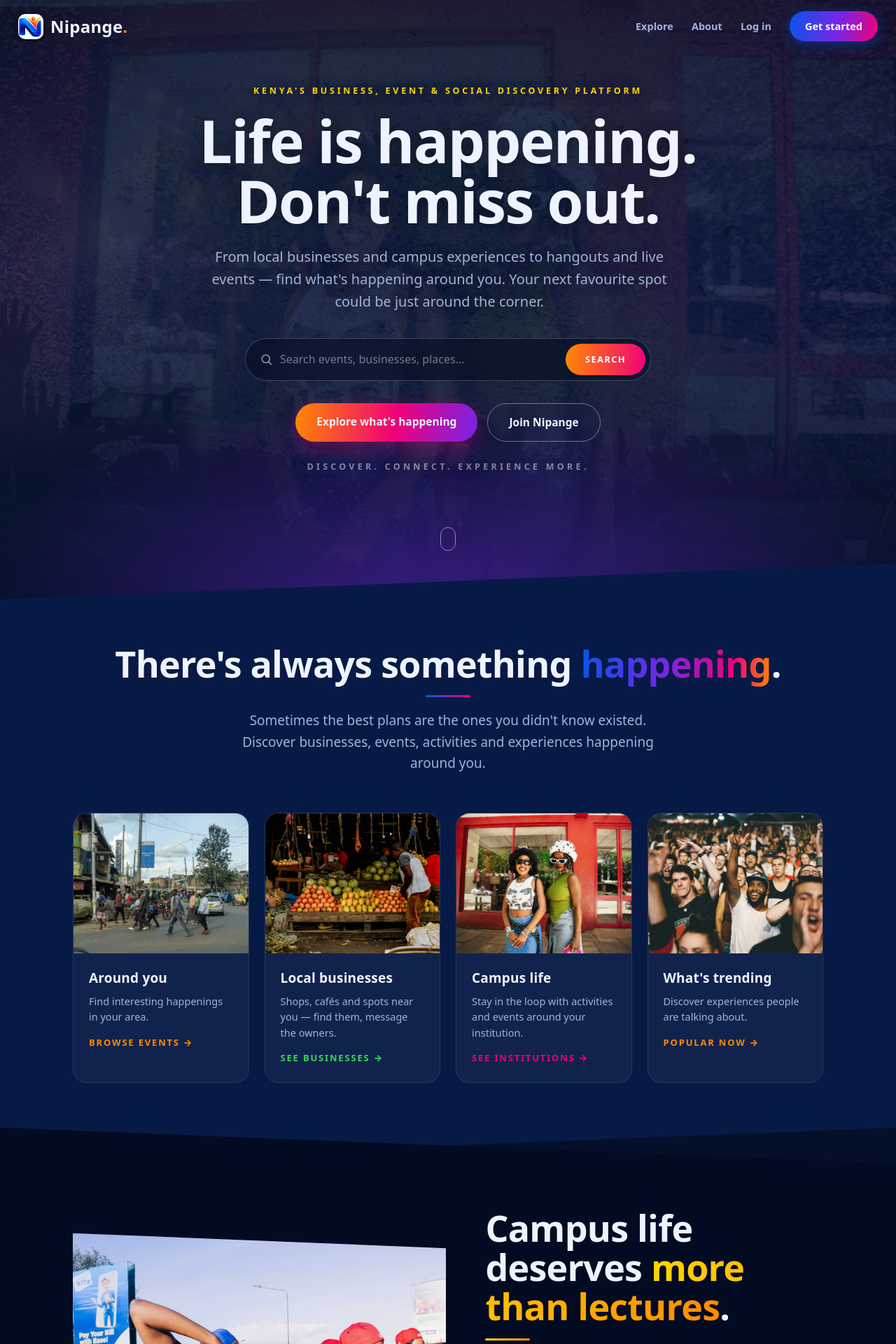
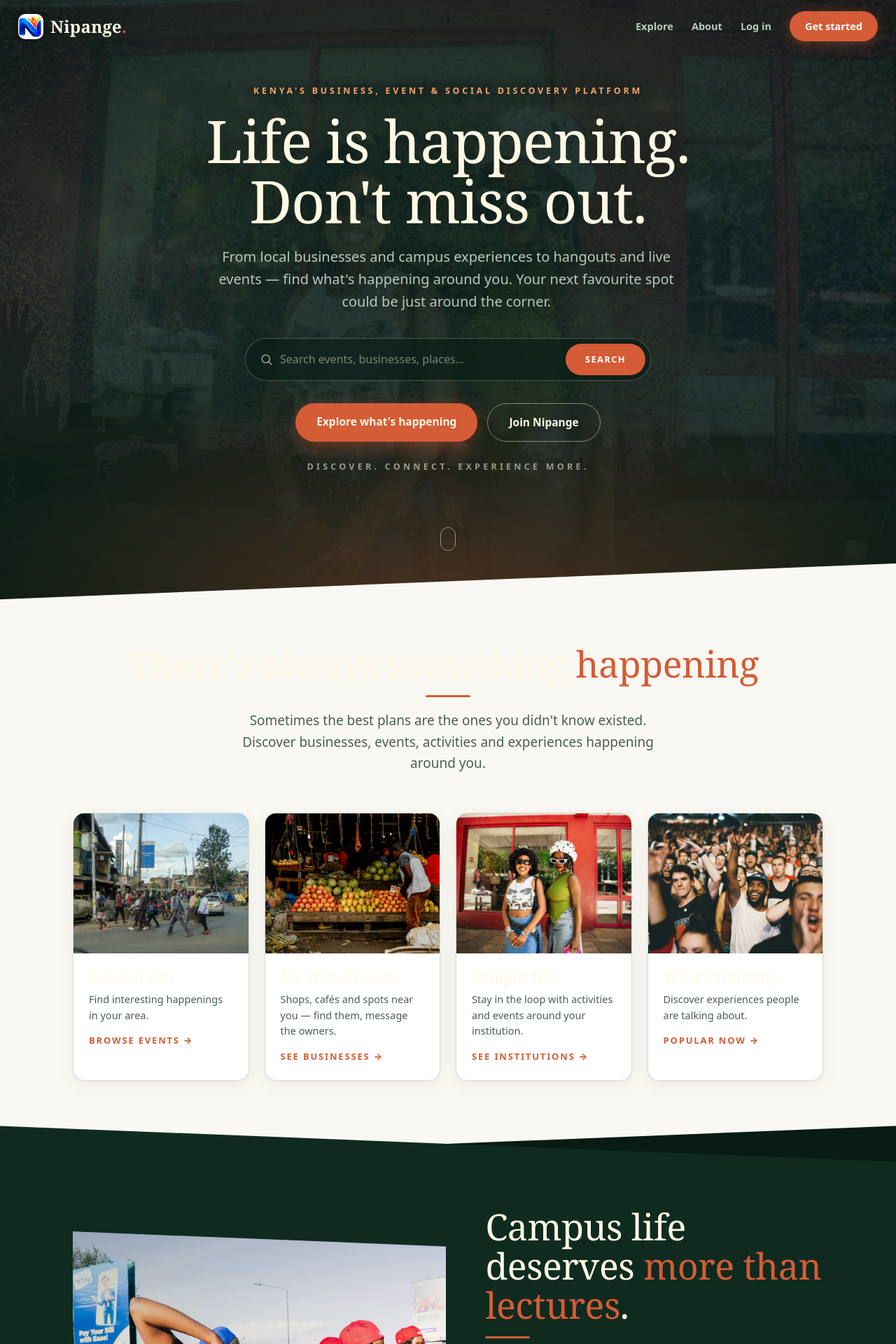
Before and after one commit to Collinskib/tukutane, a PHP site: page / in a window 1280 px wide. Shown: the top 1920 px of the page at 70% size. Run offline with PHP 8.4, Linux system fonts and the light colour scheme.

Commit message:
Landing: retheme to Nipange design system
Drops the vibrant navy/electric palette for the site theme — cream
sections alternating with deep forest green, Georgia serif display
type, burnt-orange accent for CTAs/marks. Hero keeps the animated
photo slideshow under a green-tinted veil; scrolled nav flips to the
app's cream translucent header.

Generated with [Devin](https://devin.ai)

Co-Authored-By: Devin <158243242+devin-ai-integration[bot]@users.noreply.github.com>

```diff
--- a/assets/landing.css
+++ b/assets/landing.css
@@ -1,52 +1,59 @@
-/* ============ Nipange landing — Solid State interpretation ============ */
-.lp{--nv:#071A45;--nv2:#050f2e;--nv3:#04102a;--blue:#0755E8;--orange:#FF8A00;--yellow:#FFD500;--pink:#F00078;--purple:#7625E8;--green:#38D957;--ink:#eef3ff;--mut:#a3b2d9;
-  margin:0;background:var(--nv3);color:var(--ink);font:16px/1.6 system-ui,-apple-system,sans-serif;-webkit-font-smoothing:antialiased}
+/* ============ Nipange landing — Solid State structure, Nipange palette ============ */
+/* Dark surfaces use cream ink; light (cream) sections flip --ink/--mut/--card-d/--line-d */
+.lp{--g1:#163e31;--g2:#0f2b20;--g3:#081b14;--cream:#fff8e3;--mist:#e0e8df;--accent:#d45c36;--accent-lt:#f0a56b;
+  --ink:#fff8e3;--mut:#b9c8bd;--card-d:rgba(255,248,227,.05);--line-d:rgba(255,248,227,.12);--btn-line:rgba(255,248,227,.35);
+  margin:0;background:var(--g3);color:var(--ink);font:16px/1.6 system-ui,-apple-system,sans-serif;-webkit-font-smoothing:antialiased}
 .lp *,.lp *::before,.lp *::after{box-sizing:border-box}
 .lp img{display:block;max-width:100%}
 .lp a{color:inherit}
 .lp-wrap{max-width:1120px;margin:0 auto;padding:0 24px}
+.lp-light{background:#faf8f2;--ink:#192b21;--mut:#4a6053;--card-d:#fff;--line-d:#d8ddd3;--btn-line:#a9b3a6}
 
 /* ---------- nav ---------- */
 .lp-nav{position:fixed;inset:0 0 auto;z-index:50;display:flex;align-items:center;gap:20px;padding:16px 26px;transition:background .3s,box-shadow .3s,padding .3s}
-.lp-nav.lp-solid{background:rgba(5,15,46,.88);backdrop-filter:blur(12px);box-shadow:0 1px 0 rgba(238,243,255,.08);padding:10px 26px}
+.lp-nav.lp-solid{background:rgba(250,248,242,.9);backdrop-filter:blur(12px);box-shadow:0 1px 0 #d8ddd3;padding:10px 26px}
+.lp-nav.lp-solid .lp-links a{color:#4a6053}
+.lp-nav.lp-solid .lp-links a:hover{color:#192b21}
+.lp-nav.lp-solid .lp-logo span{color:#192b21}
+.lp-nav.lp-solid .lp-burger span{background:#192b21}
 .lp-logo{display:inline-flex;align-items:center;gap:10px;text-decoration:none}
 .lp-logo img{width:36px;height:36px;border-radius:10px;object-fit:cover;box-shadow:0 2px 10px rgba(0,0,0,.35)}
-.lp-logo span{font:800 24px/1 system-ui;letter-spacing:.01em;color:var(--ink)}
-.lp-logo i{font-style:normal;color:var(--orange)}
+.lp-logo span{font:700 24px/1 Georgia,'Times New Roman',serif;letter-spacing:.01em;color:var(--ink)}
+.lp-logo i{font-style:normal;color:var(--accent)}
 .lp-links{margin-left:auto;display:flex;align-items:center;gap:26px}
 .lp-links a{text-decoration:none;font-size:14.5px;font-weight:600;color:var(--mut);transition:color .15s}
 .lp-links a:hover{color:var(--ink)}
-.lp-join{background:linear-gradient(100deg,var(--blue),var(--purple) 55%,var(--pink));color:#fff!important;padding:10px 22px;border-radius:99px;font-weight:700;box-shadow:0 4px 18px rgba(7,85,232,.45);transition:transform .15s,box-shadow .25s}
-.lp-join:hover{transform:translateY(-2px);box-shadow:0 8px 26px rgba(240,0,120,.4)}
+.lp-join{background:var(--accent);color:#fff!important;padding:10px 22px;border-radius:99px;font-weight:700;box-shadow:0 4px 18px rgba(212,92,54,.4);transition:transform .15s,box-shadow .25s}
+.lp-join:hover{transform:translateY(-2px);box-shadow:0 8px 26px rgba(212,92,54,.5)}
 .lp-burger{display:none;margin-left:auto;background:none;border:0;padding:8px;cursor:pointer}
 .lp-burger span{display:block;width:24px;height:2px;background:var(--ink);margin:5px 0;border-radius:2px;transition:transform .2s,opacity .2s}
-.lp-menu{position:fixed;inset:0;z-index:49;background:rgba(4,16,42,.97);backdrop-filter:blur(10px);display:flex;flex-direction:column;align-items:center;justify-content:center;gap:30px}
+.lp-menu{position:fixed;inset:0;z-index:49;background:rgba(8,27,20,.97);backdrop-filter:blur(10px);display:flex;flex-direction:column;align-items:center;justify-content:center;gap:30px}
 .lp-menu[hidden]{display:none}
-.lp-menu a{text-decoration:none;font-size:24px;font-weight:700;color:var(--ink)}
+.lp-menu a{text-decoration:none;font-size:24px;font-weight:700;color:var(--cream)}
 .lp-menu .lp-join{font-size:18px;padding:14px 34px}
-.lp-menuopen .lp-burger span:nth-child(1){transform:translateY(7px) rotate(45deg)}
+.lp-menuopen .lp-burger span:nth-child(1){transform:translateY(7px) rotate(45deg);background:var(--cream)}
 .lp-menuopen .lp-burger span:nth-child(2){opacity:0}
-.lp-menuopen .lp-burger span:nth-child(3){transform:translateY(-7px) rotate(-45deg)}
+.lp-menuopen .lp-burger span:nth-child(3){transform:translateY(-7px) rotate(-45deg);background:var(--cream)}
 .lp-menuopen{overflow:hidden}
 
 /* ---------- shared type ---------- */
-.lp-eyebrow{margin:0 0 18px;font-size:12.5px;font-weight:800;letter-spacing:.3em;text-transform:uppercase;color:var(--yellow)}
-.lp h1,.lp h2,.lp h3{margin:0;font-family:system-ui,-apple-system,sans-serif}
-.lp h1{font-size:clamp(42px,7.2vw,84px);font-weight:800;line-height:1.02;letter-spacing:-.02em}
-.lp h2{font-size:clamp(30px,4.4vw,52px);font-weight:800;line-height:1.08;letter-spacing:-.015em}
-.lp h2 em{font-style:normal;background:var(--lp-accent,linear-gradient(95deg,var(--blue),var(--purple) 45%,var(--pink) 80%,var(--orange)));-webkit-background-clip:text;background-clip:text;color:transparent}
+.lp-eyebrow{margin:0 0 18px;font-size:12.5px;font-weight:800;letter-spacing:.3em;text-transform:uppercase;color:var(--accent-lt)}
+.lp h1,.lp h2,.lp h3{margin:0;font-family:Georgia,'Times New Roman',serif;font-weight:400}
+.lp h1{font-size:clamp(42px,7.2vw,84px);line-height:1.02;letter-spacing:-.015em}
+.lp h2{font-size:clamp(30px,4.4vw,52px);line-height:1.08;letter-spacing:-.01em}
+.lp h2 em{font-style:normal;color:var(--accent)}
 .lp-sub{color:var(--mut);font-size:clamp(16px,1.6vw,19px);max-width:56ch;margin:18px auto 0}
 .lp-split-txt .lp-sub{margin-left:0}
 .lp-lead{color:var(--mut);font-size:clamp(16.5px,1.8vw,20px);max-width:60ch;margin:22px 0 0}
-.lp-tag{margin:26px 0 0;font-size:12.5px;font-weight:800;letter-spacing:.34em;text-transform:uppercase;color:var(--ink);opacity:.5}
+.lp-tag{margin:26px 0 0;font-size:12.5px;font-weight:800;letter-spacing:.34em;text-transform:uppercase;color:var(--ink);opacity:.55}
 .lp-btn{display:inline-block;text-decoration:none;font-weight:700;font-size:15.5px;padding:14px 30px;border-radius:99px;transition:transform .15s,box-shadow .25s,background .25s,color .15s}
 .lp-btn:active{transform:scale(.96)}
-.lp-btn-hot{background:linear-gradient(100deg,var(--orange),var(--pink) 55%,var(--purple));color:#fff;box-shadow:0 8px 28px rgba(240,0,120,.35)}
-.lp-btn-hot:hover{transform:translateY(-2px);box-shadow:0 14px 38px rgba(240,0,120,.5)}
-.lp-btn-ghost{border:1.5px solid rgba(238,243,255,.4);color:var(--ink);backdrop-filter:blur(4px)}
-.lp-btn-ghost:hover{border-color:var(--ink);background:rgba(238,243,255,.08)}
-.lp-btn-line{border:1.5px solid rgba(163,178,217,.4);color:var(--ink);padding:12px 26px;font-size:14.5px}
-.lp-btn-line:hover{border-color:var(--blue);color:#fff;background:var(--blue)}
+.lp-btn-hot{background:var(--accent);color:#fff;box-shadow:0 8px 28px rgba(212,92,54,.4)}
+.lp-btn-hot:hover{transform:translateY(-2px);background:#c04f2c;box-shadow:0 14px 38px rgba(212,92,54,.5)}
+.lp-btn-ghost{border:1.5px solid rgba(255,248,227,.45);color:var(--cream);backdrop-filter:blur(4px)}
+.lp-btn-ghost:hover{border-color:var(--cream);background:rgba(255,248,227,.08)}
+.lp-btn-line{border:1.5px solid var(--btn-line);color:var(--ink);padding:12px 26px;font-size:14.5px}
+.lp-btn-line:hover{border-color:var(--accent);color:#fff;background:var(--accent)}
 .lp-ctas{display:flex;gap:14px;flex-wrap:wrap;margin-top:32px}
 .lp-hero-in .lp-ctas{justify-content:center}
 .lp-cta-in .lp-ctas{justify-content:center}
@@ -64,97 +71,90 @@
 @keyframes lpkb{from{transform:scale(1.04) translate(0,0)}to{transform:scale(1.16) translate(-1.8%,2%)}}
 
 /* ---------- hero search ---------- */
-.lp-search{display:flex;align-items:center;gap:10px;max-width:580px;margin:36px auto 0;padding:7px 7px 7px 20px;background:rgba(4,14,36,.6);border:1px solid rgba(238,243,255,.22);border-radius:999px;backdrop-filter:blur(10px);-webkit-backdrop-filter:blur(10px);transition:border-color .25s,box-shadow .3s}
-.lp-search:focus-within{border-color:rgba(255,138,0,.65);box-shadow:0 0 0 4px rgba(255,138,0,.14),0 18px 50px rgba(0,0,0,.35)}
-.lp-search svg{width:19px;height:19px;flex:none;color:rgba(238,243,255,.55)}
-.lp-search input{flex:1;min-width:0;background:none;border:0;outline:0;color:var(--ink);font:inherit;font-size:16px;padding:8px 0}
-.lp-search input::placeholder{color:rgba(238,243,255,.45)}
+.lp-search{display:flex;align-items:center;gap:10px;max-width:580px;margin:36px auto 0;padding:7px 7px 7px 20px;background:rgba(8,27,20,.6);border:1px solid rgba(255,248,227,.25);border-radius:999px;backdrop-filter:blur(10px);-webkit-backdrop-filter:blur(10px);transition:border-color .25s,box-shadow .3s}
+.lp-search:focus-within{border-color:rgba(212,92,54,.7);box-shadow:0 0 0 4px rgba(212,92,54,.16),0 18px 50px rgba(0,0,0,.35)}
+.lp-search svg{width:19px;height:19px;flex:none;color:rgba(255,248,227,.55)}
+.lp-search input{flex:1;min-width:0;background:none;border:0;outline:0;color:var(--cream);font:inherit;font-size:16px;padding:8px 0}
+.lp-search input::placeholder{color:rgba(255,248,227,.45)}
 .lp-search input::-webkit-search-cancel-button{-webkit-appearance:none;appearance:none}
-.lp-search button{flex:none;border:0;cursor:pointer;padding:12px 28px;border-radius:999px;background:linear-gradient(95deg,var(--orange),var(--pink));color:#fff;font:inherit;font-size:13px;font-weight:800;letter-spacing:.1em;text-transform:uppercase;transition:transform .18s,box-shadow .3s,filter .2s}
-.lp-search button:hover{transform:translateY(-1px);filter:brightness(1.08);box-shadow:0 10px 30px rgba(240,0,120,.4)}
+.lp-search button{flex:none;border:0;cursor:pointer;padding:12px 28px;border-radius:999px;background:var(--accent);color:#fff;font:inherit;font-size:13px;font-weight:800;letter-spacing:.1em;text-transform:uppercase;transition:transform .18s,box-shadow .3s,background .2s}
+.lp-search button:hover{transform:translateY(-1px);background:#c04f2c;box-shadow:0 10px 30px rgba(212,92,54,.45)}
 .lp-search button:active{transform:scale(.97)}
 .lp-hero-veil{position:absolute;inset:0;background:
-  radial-gradient(115% 80% at 50% 42%,rgba(4,16,42,.5),transparent 72%),
-  radial-gradient(90% 60% at 50% 100%,rgba(118,37,232,.45),transparent 60%),
-  linear-gradient(180deg,rgba(4,16,42,.8) 0%,rgba(7,26,69,.66) 45%,rgba(4,16,42,.95) 100%)}
+  radial-gradient(115% 80% at 50% 42%,rgba(8,27,20,.5),transparent 72%),
+  radial-gradient(90% 60% at 50% 100%,rgba(212,92,54,.32),transparent 62%),
+  linear-gradient(180deg,rgba(8,27,20,.8) 0%,rgba(12,37,28,.66) 45%,rgba(8,27,20,.95) 100%)}
 .lp-lead,.lp-eyebrow,.lp-tag{text-shadow:0 1px 18px rgba(0,0,0,.55)}
 .lp-hero-in{position:relative;max-width:900px}
 .lp-hero-in h1{text-shadow:0 2px 30px rgba(0,0,0,.4)}
-.lp-scrollhint{position:absolute;bottom:calc(4vw + 18px);left:50%;transform:translateX(-50%);width:22px;height:34px;border:1.5px solid rgba(238,243,255,.5);border-radius:12px}
-.lp-scrollhint::after{content:"";position:absolute;top:6px;left:50%;width:3px;height:7px;margin-left:-1.5px;border-radius:3px;background:var(--ink);animation:lpdrop 1.8s ease-in-out infinite}
+.lp-scrollhint{position:absolute;bottom:calc(4vw + 18px);left:50%;transform:translateX(-50%);width:22px;height:34px;border:1.5px solid rgba(255,248,227,.5);border-radius:12px}
+.lp-scrollhint::after{content:"";position:absolute;top:6px;left:50%;width:3px;height:7px;margin-left:-1.5px;border-radius:3px;background:var(--cream);animation:lpdrop 1.8s ease-in-out infinite}
 @keyframes lpdrop{0%{transform:translateY(0);opacity:1}70%{transform:translateY(11px);opacity:0}100%{transform:translateY(0);opacity:0}}
 
 /* ---------- angled sections ---------- */
 .lp-sec{position:relative;padding:9vw 0;margin-top:-4vw;clip-path:polygon(0 4vw,100% 0,100% calc(100% - 4vw),0 100%)}
 .lp-sec:nth-of-type(odd){clip-path:polygon(0 0,100% 4vw,100% calc(100% - 4vw),0 100%)}
-.lp-s1{background:var(--nv)}
-.lp-s2{background:#030b22;--lp-accent:linear-gradient(95deg,var(--yellow),var(--orange))}
-.lp-s3{background:var(--nv);--lp-accent:linear-gradient(95deg,var(--green),var(--blue))}
-.lp-s4{background:#030b22;--lp-accent:linear-gradient(95deg,var(--purple),var(--pink))}
+.lp-s2{background:var(--g2)}
+.lp-s4{background:var(--g2)}
 .lp-sec h2{text-align:center;position:relative;padding-bottom:20px}
-.lp-sec h2::after{content:"";position:absolute;left:50%;bottom:0;transform:translateX(-50%);width:64px;height:3px;border-radius:3px;background:var(--lp-accent,linear-gradient(95deg,var(--blue),var(--pink)))}
+.lp-sec h2::after{content:"";position:absolute;left:50%;bottom:0;transform:translateX(-50%);width:64px;height:3px;border-radius:3px;background:var(--accent)}
 .lp-split-txt h2{text-align:left}
 .lp-split-txt h2::after{left:0;transform:none}
 .lp-sec .lp-sub{text-align:center}
 
 /* ---------- discovery cards ---------- */
 .lp-cards{display:grid;grid-template-columns:repeat(auto-fit,minmax(230px,1fr));gap:22px;margin-top:56px}
-.lp-card{display:block;text-decoration:none;background:rgba(238,243,255,.045);border:1px solid rgba(238,243,255,.09);border-radius:20px;overflow:hidden;transition:transform .25s,box-shadow .3s,border-color .25s}
-.lp-card:hover{transform:translateY(-6px);border-color:rgba(238,243,255,.22);box-shadow:0 24px 60px rgba(0,0,0,.45)}
+.lp-card{display:block;text-decoration:none;background:var(--card-d);border:1px solid var(--line-d);border-radius:16px;overflow:hidden;box-shadow:0 1px 2px rgba(22,62,49,.05),0 6px 24px rgba(22,62,49,.07);transition:transform .25s,box-shadow .3s,border-color .25s}
+.lp-card:hover{transform:translateY(-6px);border-color:#c3cbbf;box-shadow:0 24px 60px rgba(22,62,49,.16)}
 .lp-card-img{display:block;height:200px;overflow:hidden}
 .lp-card-img img{width:100%;height:100%;object-fit:cover;transition:transform .6s cubic-bezier(.2,.7,.2,1)}
 .lp-card:hover .lp-card-img img{transform:scale(1.07)}
 .lp-card-body{display:block;padding:20px 22px 22px}
-.lp-card-body b{display:block;font-size:19px;font-weight:800;letter-spacing:.01em}
+.lp-card-body b{display:block;font:400 21px Georgia,'Times New Roman',serif;letter-spacing:.01em}
 .lp-card-body small{display:block;color:var(--mut);font-size:14.5px;line-height:1.55;margin:6px 0 12px}
-.lp-card-body i{font-style:normal;font-size:13px;font-weight:800;letter-spacing:.14em;text-transform:uppercase;color:var(--orange)}
-.lp-card:nth-child(2) .lp-card-body i{color:var(--green)}
-.lp-card:nth-child(3) .lp-card-body i{color:var(--pink)}
+.lp-card-body i{font-style:normal;font-size:13px;font-weight:800;letter-spacing:.14em;text-transform:uppercase;color:var(--accent)}
 
 /* ---------- split sections ---------- */
 .lp-split{display:grid;grid-template-columns:1.05fr .95fr;gap:56px;align-items:center}
 .lp-flip{grid-template-columns:.95fr 1.05fr}
 .lp-shot{position:relative;margin:0;clip-path:polygon(0 0,100% 5%,100% 95%,0 100%);border-radius:4px}
-.lp-shot::after{content:"";position:absolute;inset:0;background:linear-gradient(160deg,rgba(7,85,232,.18),transparent 55%)}
+.lp-shot::after{content:"";position:absolute;inset:0;background:linear-gradient(160deg,rgba(22,62,49,.28),transparent 55%)}
 .lp-shot img{width:100%;height:430px;object-fit:cover}
 .lp-ticks{list-style:none;margin:26px 0 30px;padding:0;display:grid;gap:12px}
 .lp-ticks li{position:relative;padding-left:32px;color:var(--mut);font-size:15.5px}
-.lp-ticks li::before{content:"";position:absolute;left:0;top:3px;width:18px;height:18px;border-radius:50%;background:linear-gradient(120deg,var(--green),var(--blue));
-  -webkit-mask:0;mask:none}
+.lp-ticks li::before{content:"";position:absolute;left:0;top:3px;width:18px;height:18px;border-radius:50%;background:var(--accent)}
 .lp-ticks li::after{content:"";position:absolute;left:5.5px;top:8px;width:7px;height:4px;border-left:2.5px solid #fff;border-bottom:2.5px solid #fff;transform:rotate(-45deg)}
 .lp-duo{position:relative;display:grid;grid-template-columns:1fr 1fr;gap:18px;align-items:end}
-.lp-duo img{width:100%;object-fit:cover;border-radius:18px;box-shadow:0 24px 60px rgba(0,0,0,.4)}
+.lp-duo img{width:100%;object-fit:cover;border-radius:18px;box-shadow:0 24px 60px rgba(22,62,49,.22)}
 .lp-duo-a{height:340px;clip-path:polygon(0 4%,100% 0,100% 96%,0 100%)}
 .lp-duo-b{height:250px;clip-path:polygon(0 0,100% 4%,100% 100%,0 96%);margin-bottom:34px}
 
 /* ---------- steps ---------- */
 .lp-steps{display:grid;grid-template-columns:repeat(3,1fr);gap:22px;margin-top:56px}
-.lp-step{position:relative;background:rgba(238,243,255,.045);border:1px solid rgba(238,243,255,.09);border-radius:20px;padding:34px 26px 30px;overflow:hidden}
-.lp-step b{position:absolute;top:6px;right:14px;font-size:88px;font-weight:800;line-height:1;opacity:.14;background:linear-gradient(160deg,var(--blue),var(--purple));-webkit-background-clip:text;background-clip:text;color:transparent}
-.lp-step:nth-child(2) b{background:linear-gradient(160deg,var(--purple),var(--pink));-webkit-background-clip:text;background-clip:text}
-.lp-step:nth-child(3) b{background:linear-gradient(160deg,var(--pink),var(--orange));-webkit-background-clip:text;background-clip:text}
-.lp-step h3{font-size:21px;font-weight:800;margin:44px 0 10px}
+.lp-step{position:relative;background:var(--card-d);border:1px solid var(--line-d);border-radius:16px;padding:34px 26px 30px;overflow:hidden}
+.lp-step b{position:absolute;top:6px;right:14px;font-size:88px;font-weight:800;line-height:1;font-family:system-ui;color:var(--accent);opacity:.16}
+.lp-step h3{font-size:23px;font-family:Georgia,'Times New Roman',serif;font-weight:400;margin:44px 0 10px}
 .lp-step p{margin:0;color:var(--mut);font-size:15px}
 
 /* ---------- final CTA ---------- */
 .lp-cta{position:relative;margin-top:-4vw;padding:11vw 24px;clip-path:polygon(0 4vw,100% 0,100% 100%,0 100%);text-align:center;overflow:hidden}
 .lp-cta-img{position:absolute;inset:0;width:100%;height:100%;object-fit:cover}
 .lp-cta-veil{position:absolute;inset:0;background:
-  radial-gradient(80% 90% at 50% 110%,rgba(240,0,120,.35),transparent 60%),
-  linear-gradient(180deg,rgba(4,16,42,.6),rgba(7,26,69,.85))}
+  radial-gradient(80% 90% at 50% 110%,rgba(212,92,54,.3),transparent 60%),
+  linear-gradient(180deg,rgba(8,27,20,.6),rgba(12,37,28,.87))}
 .lp-cta-in{position:relative;max-width:760px;margin:0 auto}
 .lp-cta-in h2{text-shadow:0 2px 24px rgba(0,0,0,.45)}
-.lp-cta-in .lp-sub{color:#cfdcff}
+.lp-cta-in .lp-sub{color:rgba(255,248,227,.85)}
 
 /* ---------- footer ---------- */
-.lp-foot{background:#030b22;padding:64px 0 30px}
+.lp-foot{background:var(--g3);padding:64px 0 30px}
 .lp-foot-in{display:grid;grid-template-columns:1.3fr 2fr;gap:44px;align-items:start}
 .lp-foot-brand p{color:var(--mut);font-size:14.5px;max-width:30ch;margin:16px 0 0}
 .lp-foot-links{display:grid;grid-template-columns:repeat(3,1fr);gap:26px}
-.lp-foot-links strong{display:block;font-size:12px;font-weight:800;letter-spacing:.2em;text-transform:uppercase;color:var(--ink);margin-bottom:14px}
+.lp-foot-links strong{display:block;font-size:12px;font-weight:800;letter-spacing:.2em;text-transform:uppercase;color:var(--cream);margin-bottom:14px}
 .lp-foot-links a{display:block;color:var(--mut);text-decoration:none;font-size:14.5px;padding:5px 0;transition:color .15s}
-.lp-foot-links a:hover{color:var(--ink)}
-.lp-foot-fine{margin:44px auto 0;padding:20px 24px 0;border-top:1px solid rgba(238,243,255,.08);max-width:1120px;color:var(--mut);opacity:.65;font-size:12.5px;text-align:center}
+.lp-foot-links a:hover{color:var(--cream)}
+.lp-foot-fine{margin:44px auto 0;padding:20px 24px 0;border-top:1px solid rgba(255,248,227,.1);max-width:1120px;color:var(--mut);opacity:.65;font-size:12.5px;text-align:center}
 
 /* ---------- reveal ---------- */
 .lp-rev{opacity:0;transform:translateY(28px);transition:opacity .7s ease var(--d,0ms),transform .7s cubic-bezier(.2,.7,.2,1) var(--d,0ms)}
@@ -167,11 +167,10 @@
   .lp-split,.lp-flip{grid-template-columns:1fr;gap:34px}
   .lp-split-txt h2{text-align:center}
   .lp-split-txt h2::after{left:50%;transform:translateX(-50%)}
-  .lp-split-txt{text-align:center}
-  .lp-ticks{text-align:left;max-width:420px;margin:26px auto 30px}
-  .lp-split .lp-btn-line{margin:0 auto}
-  .lp-duo{max-width:560px;margin:0 auto}
-  .lp-sec{padding:15vw 0;margin-top:-6vw}
+  .lp-split-txt .lp-sub{margin-left:auto}
+  .lp-split-txt .lp-btn{display:block;width:fit-content;margin:0 auto}
+  .lp-ticks{max-width:420px;margin:26px auto 30px}
+  .lp-sec{padding:16vw 0}
   .lp-sec,.lp-sec:nth-of-type(odd){clip-path:polygon(0 6vw,100% 0,100% calc(100% - 6vw),0 100%)}
   .lp-cta{clip-path:polygon(0 6vw,100% 0,100% 100%,0 100%)}
 }
--- a/includes/landing.php
+++ b/includes/landing.php
@@ -10,7 +10,7 @@ function landing_page(): void {
 <head>
 <meta charset="utf-8">
 <meta name="viewport" content="width=device-width, initial-scale=1, viewport-fit=cover">
-<meta name="theme-color" content="#071A45">
+<meta name="theme-color" content="#0f2b20">
 <title>Nipange — Life is happening. Don't miss out.</title>
 <meta name="description" content="Discover businesses, events, campus activities, hangouts and new experiences around you. Nipange is Kenya's business, event & social discovery platform — free to join.">
 <link rel="canonical" href="<?= e(absolute_url('/')) ?>">
@@ -25,7 +25,7 @@ function landing_page(): void {
 <link rel="icon" href="/assets/icons/icon-192.png">
 <link rel="apple-touch-icon" href="/assets/icons/icon-192.png">
 <link rel="preload" as="image" href="/assets/landing/hero.jpg">
-<link rel="stylesheet" href="/assets/landing.css?v=5">
+<link rel="stylesheet" href="/assets/landing.css?v=6">
 </head>
 <body class="lp">
 
@@ -75,7 +75,7 @@ function landing_page(): void {
   </section>
 
   <!-- ============ discovery categories ============ -->
-  <section class="lp-sec lp-s1">
+  <section class="lp-sec lp-s1 lp-light">
     <div class="lp-wrap">
       <h2 class="lp-rev">There's always something <em>happening</em>.</h2>
       <p class="lp-sub lp-rev">Sometimes the best plans are the ones you didn't know existed. Discover businesses, events, activities and experiences happening around you.</p>
@@ -118,7 +118,7 @@ function landing_page(): void {
   </section>
 
   <!-- ============ experiences ============ -->
-  <section class="lp-sec lp-s3 lp-split-sec">
+  <section class="lp-sec lp-s3 lp-split-sec lp-light">
     <div class="lp-wrap lp-split lp-flip">
       <div class="lp-split-txt lp-rev">
         <h2>Make room for <em>better experiences</em>.</h2>
```
